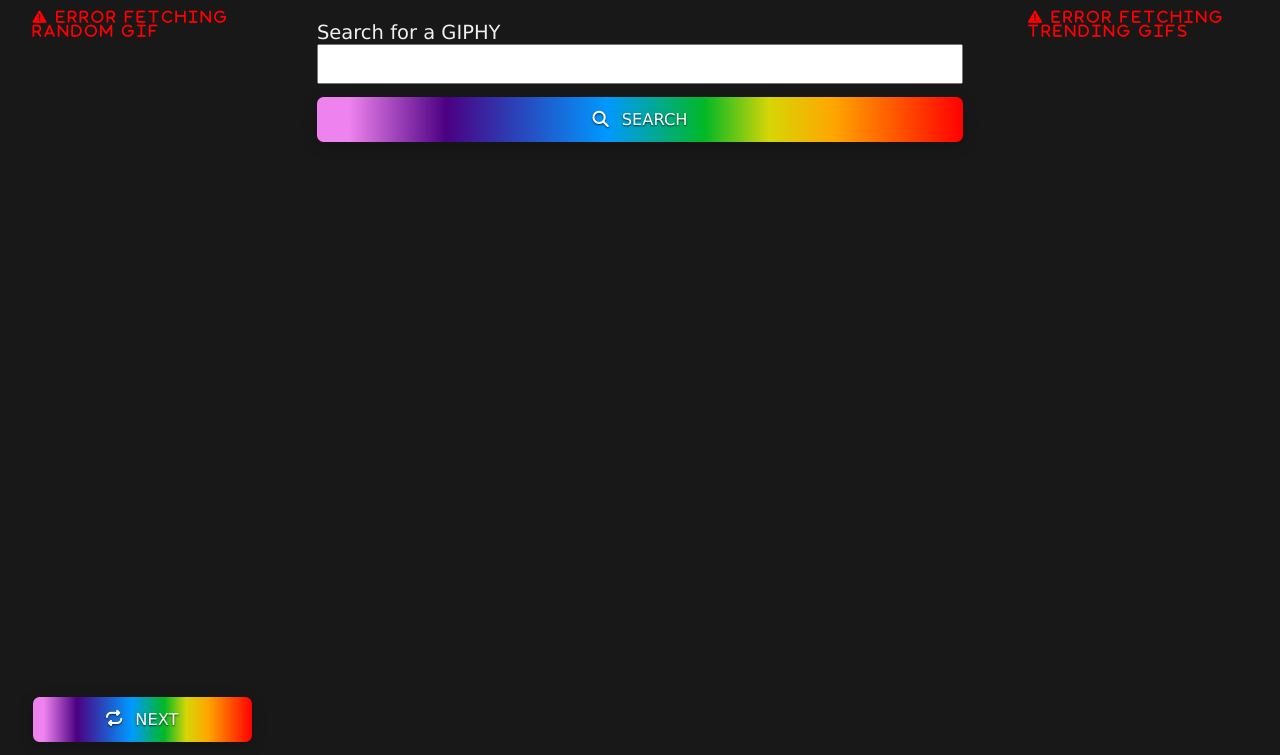
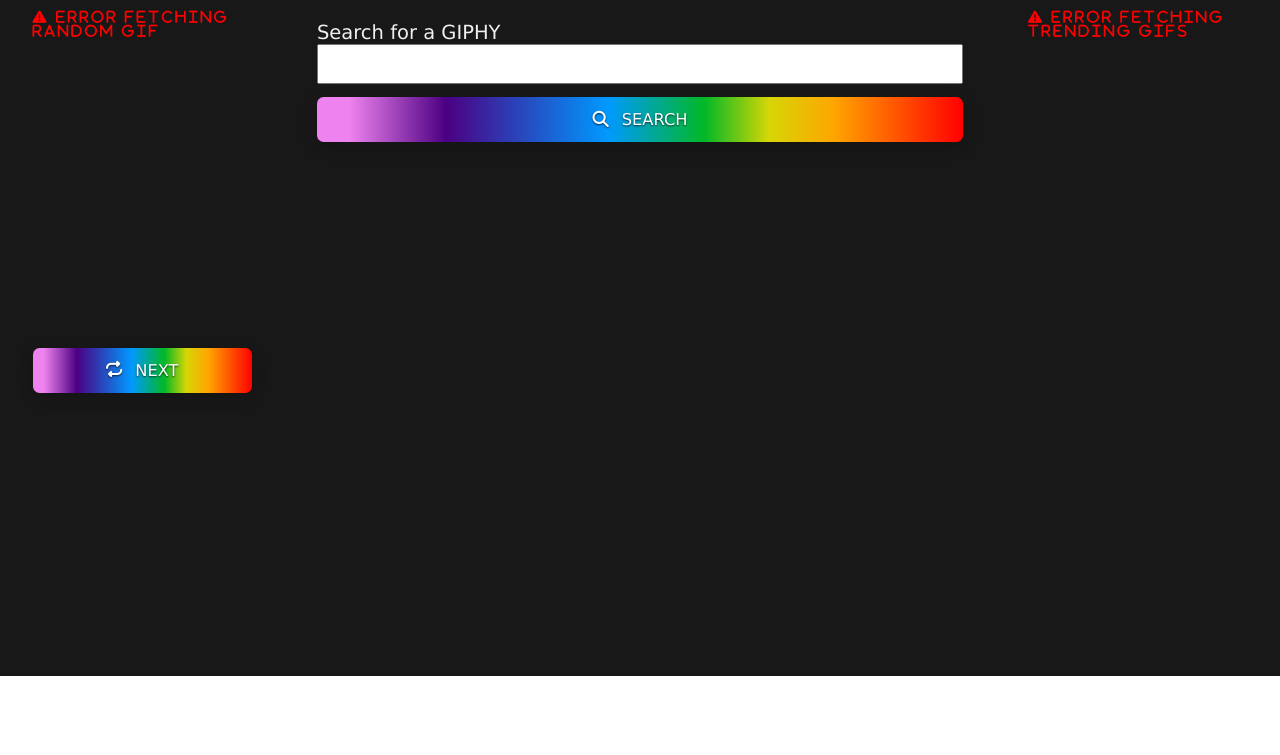
Before and after one commit to GuilhermeSantosVML/Giphy-Project, a website: page index.html in a window 1280 px wide. Shown: the part 132-887 px from the top of the page. After the commit the page ends 808 px from the top, so only its background shows below. Drawn offline with Linux system fonts and the light colour scheme; no server answers.

Commit message:
Final push

```diff
--- a/scss/pages/home.scss
+++ b/scss/pages/home.scss
@@ -14,7 +14,7 @@
     @include m.respond(lg-phone) {
       grid-column: 1 / 2;
       grid-row: 2 / 3;
-      min-height: calc(100vh - (#{5.4rem} + #{4.3rem}));
+      min-height: 25rem;
     }
   }
 
@@ -23,6 +23,12 @@
     height: 100%;
     object-fit: cover;
     object-position: center;
+
+    @include m.respond(tab-port) {
+      display: block;
+      max-width: 100%;
+      height: auto;
+    }
   }
 }
 
```
Also changed, not shown: css/style.css, 1 other file.
